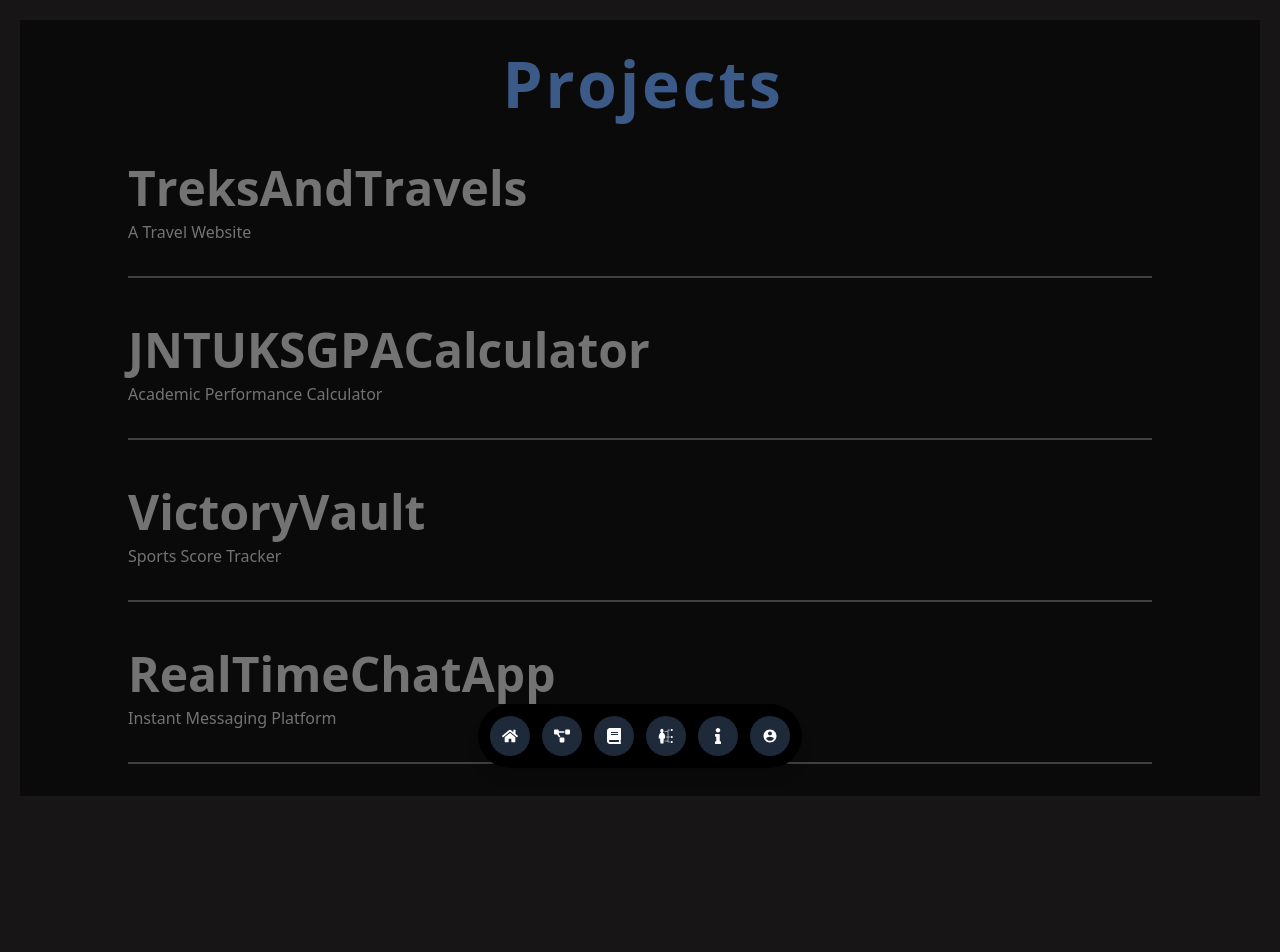
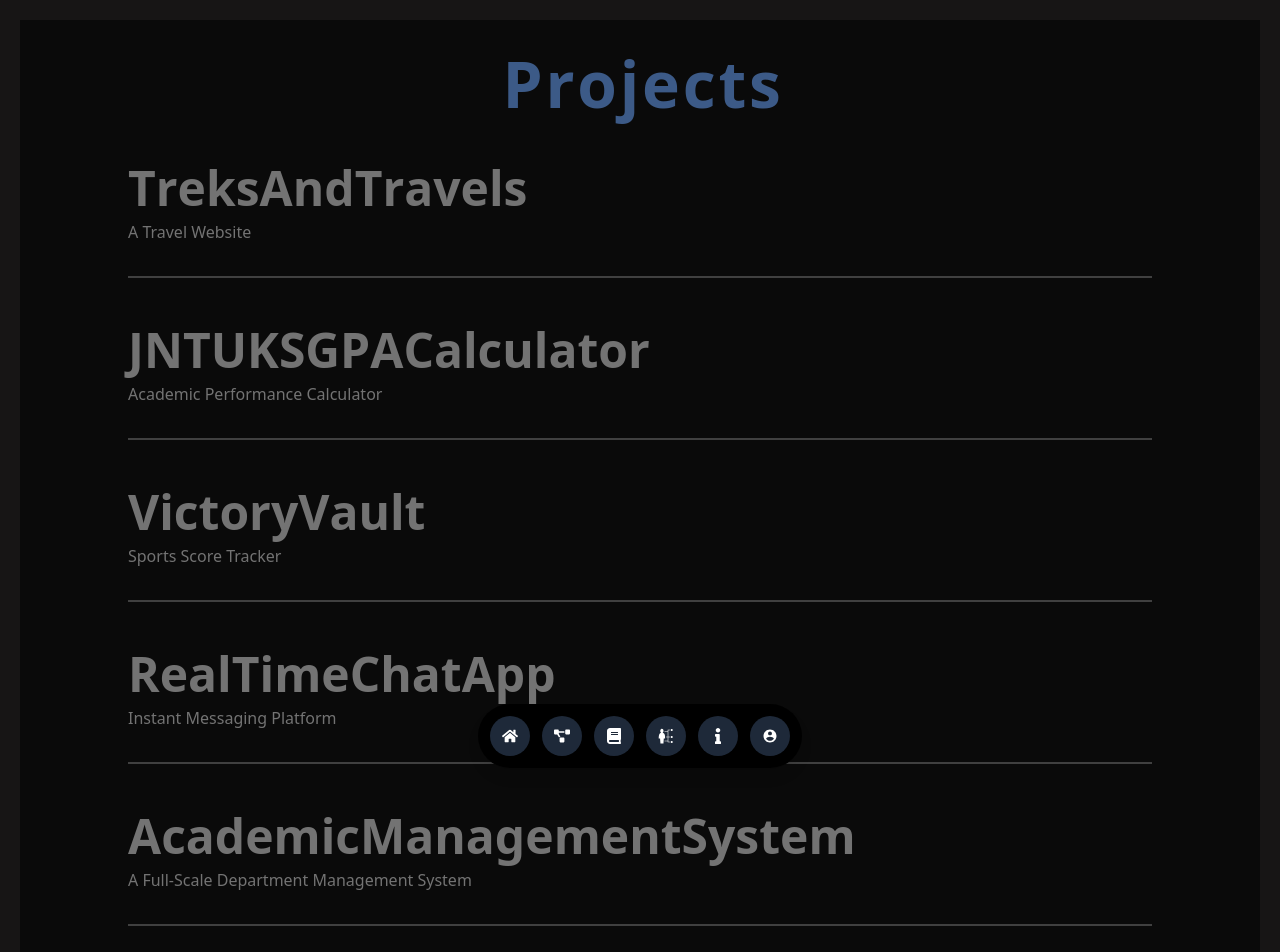
Before and after one commit to umachittudi2004/Portfolio, a React (Vite) app in the folder Final_portifolio/: page /projects in a window 1280 px wide. Shown: the top 952 px of the page. Before the commit the page ends 816 px from the top, so only its background shows below. Built offline with nearby package versions, Linux system fonts and the light colour scheme.

Commit message:
Updated Projects.jsx and other changes

```diff
--- a/Final_portifolio/src/pages/Projects.jsx
+++ b/Final_portifolio/src/pages/Projects.jsx
@@ -7,6 +7,7 @@ import HeaderText from '../components/HeaderText';
 import crex from '../assets/cric_victoryvault.png';
 import cal from '../assets/CAL SGPA.png';
 import chat from '../assets/image.png';
+import academic from '../assets/acadamic.png';
 
 // Modal Component for Project Details
 const ProjectModal = ({ project, isOpen, onClose }) => {
@@ -230,9 +231,27 @@ export const Projects = () => {
       subheading: "Instant Messaging Platform",
       imgSrc: chat, // Placeholder image
       description: "A real-time chat application that allows users to communicate instantly with features like file sharing, Data Privacy and One to One Interaction.",
-      technologies: ["React","Zustand","Socket.io", "Node.js", "Express"],
+      technologies: ["React", "Zustand", "Socket.io", "Node.js", "Express"],
       liveUrl: "https://chattify-i3y3.onrender.com",
       githubUrl: "https://github.com/umachittudi2004/Chattify",
+    },
+    {
+      heading: "Academic Management System",
+      subheading: "A Full-Scale Department Management System",
+      imgSrc: academic, // Placeholder image
+      description:
+        "A comprehensive MERN-based academic management platform designed to manage assignments, attendance, notices, and timetables. Features JWT authentication with role-based access, IP-based smart attendance automation, real-time messaging using Socket.io, and assignment submission with Google Drive integration. Built with a modular backend architecture and optimized database queries for scalability and maintainability.",
+      technologies: [
+        "React",
+        "Node.js",
+        "Express.js",
+        "MongoDB",
+        "JWT Authentication",
+        "Socket.io",
+        "Google Drive API"
+      ],
+      liveUrl: "https://academic-management.netlify.app",
+      githubUrl: "https://github.com/umachittudi2004/Academic-Management-System",
     }
 
   ];
```
Also changed, not shown: Final_portifolio/src/assets/acadamic.png (added).
